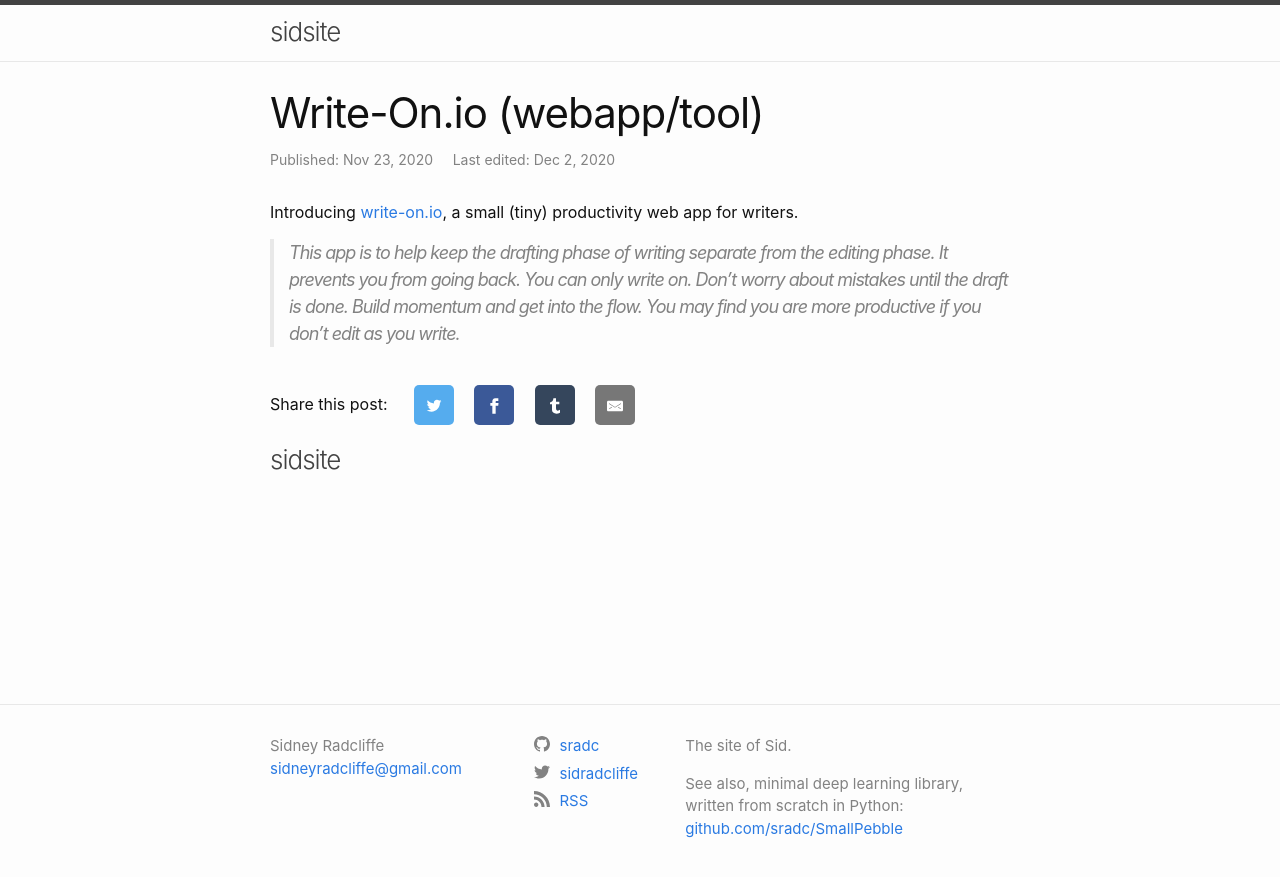
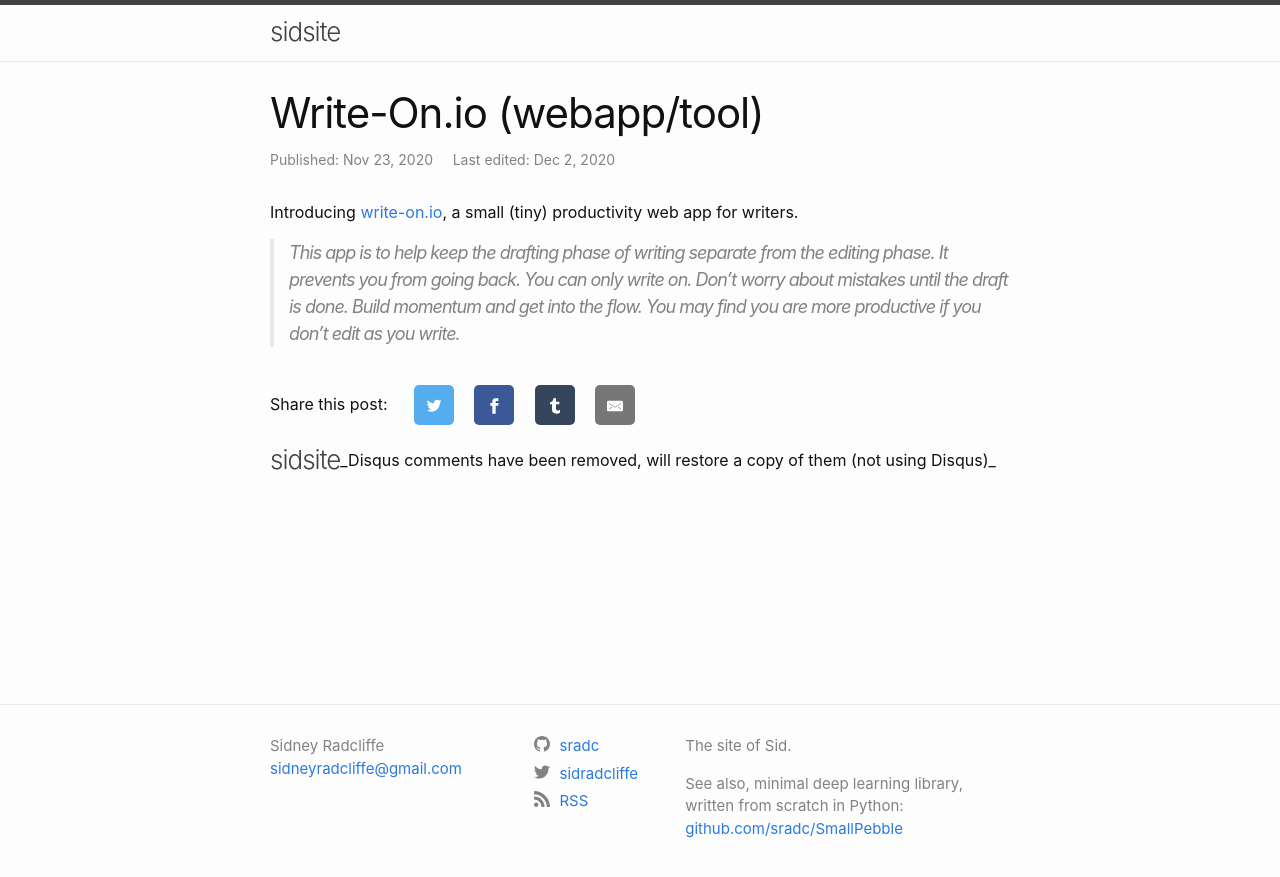
Before and after one commit to sradc/sradc.github.io, a Jekyll site: the page built from _posts/2020-11-23-write-on.md, in a window 1280 px wide. Shown: the top 877 px of the page. Built offline with Jekyll 4.4.1, drawn with Linux system fonts in a browser that asks for light colours; comment, search, counter and statistics services are not loaded.

Commit message:
turn off disqus (due to adverts)

```diff
--- a/_config.yml
+++ b/_config.yml
@@ -50,8 +50,8 @@
   - jekyll-sitemap
 
 
-disqus:
-  shortname: sidneyradcliffe-com
+# disqus:
+#   shortname: sidneyradcliffe-com
 
 
 # Exclude from processing.
--- a/_layouts/post.html
+++ b/_layouts/post.html
@@ -31,9 +31,7 @@
 
   <p><a class="site-title" rel="author" href="/">sidsite</a></p>
 
-  {%- if site.disqus.shortname -%}
-    {%- include disqus_comments.html -%}
-  {%- endif -%}
+  _Disqus comments have been removed, will restore a copy of them (not using Disqus)_
 
   <a class="u-url" href="{{ page.url | relative_url }}" hidden></a>
 </article>
```
